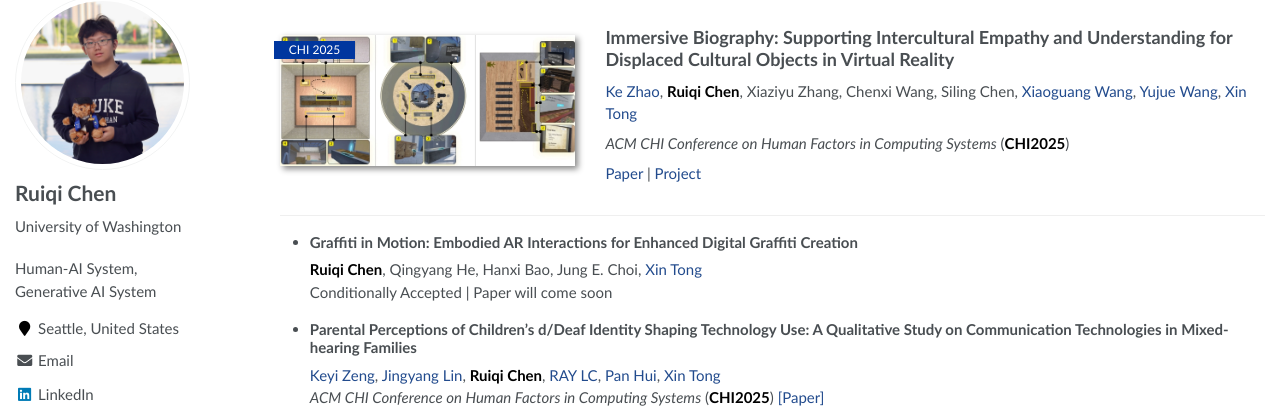
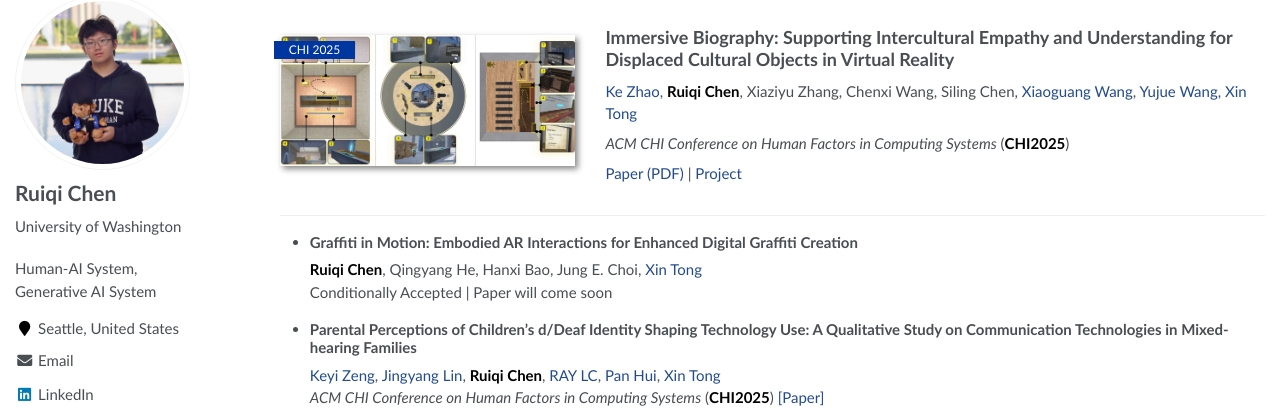
Before and after one commit to Ruiqi-Chen-0216/Ruiqi-Chen-0216.github.io, a Jekyll site: the page built from _pages/publications.md, in a window 1280 px wide and 900 px high, scrolled down 469 px. Shown: the part 96-504 px from the top of the window. Built offline with Jekyll 4.4.1, drawn with Linux system fonts in a browser that asks for light colours; some web fonts are replaced.

Commit message:
update paper

```diff
--- a/_pages/publications.md
+++ b/_pages/publications.md
@@ -54,7 +54,7 @@
 
 *ACM CHI Conference on Human Factors in Computing Systems* (**CHI2025**)
 
-[Paper](https://dl.acm.org/doi/10.1145/3706598.3714303) \| [Project](https://github.com/Ruiqi-Chen-0216/ImmersiveBiography)
+[Paper (PDF)](papers/ImmersiveBiography.pdf) \| [Project](https://github.com/Ruiqi-Chen-0216/ImmersiveBiography)
 
 </div>
 </div>
```
Also changed, not shown: 1 other file.
